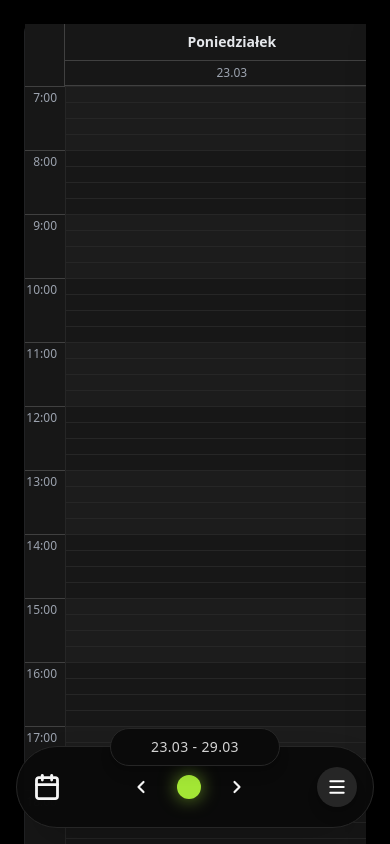
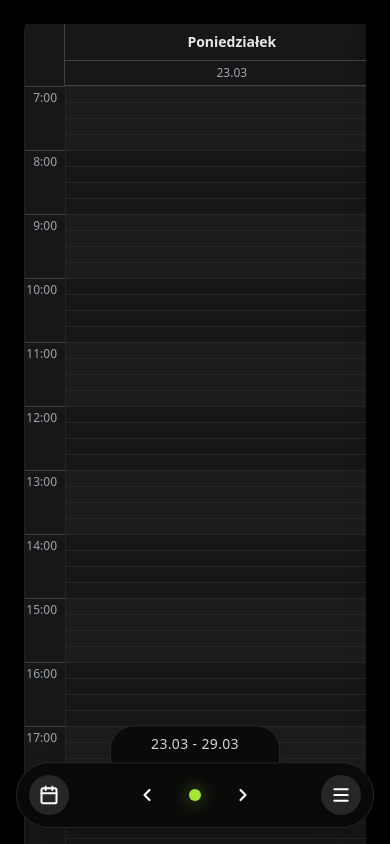
Before and after one commit to CeDwukropek/wieikschedule, a React (Create React App) app: page / in a window 390 px wide. Shown: the top 844 px of the page. Built offline with nearby package versions, Linux system fonts and the light colour scheme.

Commit message:
cleaner design

```diff
--- a/src/Menu/FloatingBottomNavigation.js
+++ b/src/Menu/FloatingBottomNavigation.js
@@ -48,7 +48,7 @@ export function FloatingBottomNavigation({
   return (
     <>
       {open && (
-        <div className="sm:hidden fixed inset-x-4 bottom-28 z-40 rounded-3xl border border-neutral-800 bg-neutral-900/95 backdrop-blur-xl shadow-2xl overflow-hidden">
+        <div className="sm:hidden fixed bottom-28 z-40 rounded-3xl border border-neutral-800 bg-neutral-900/95 backdrop-blur-xl shadow-2xl overflow-hidden">
           <div className="p-3">
             <div className="mb-3 flex rounded-2xl bg-neutral-800 p-1">
               <button
@@ -103,9 +103,9 @@ export function FloatingBottomNavigation({
       )}
 
       <div className="sm:hidden fixed inset-x-4 bottom-4 z-50">
-        <div className="relative rounded-full border border-neutral-800 bg-neutral-950/95 px-4 py-5 shadow-2xl backdrop-blur-xl">
-          <div className="pointer-events-none absolute left-1/2 top-0 -translate-x-1/2 -translate-y-1/2">
-            <div className="min-w-[170px] rounded-full border border-neutral-800 bg-neutral-950 px-5 py-2 text-center text-sm tracking-wide text-neutral-300 shadow-lg">
+        <div className="relative rounded-full border border-neutral-800 bg-neutral-950/95 px-3 py-3 shadow-2xl backdrop-blur-xl">
+          <div className="pointer-events-none absolute left-1/2 top-0 -translate-x-1/2 -translate-y-[99%]">
+            <div className="min-w-[170px] rounded-t-[1.5rem] border border-neutral-800 bg-neutral-950 px-5 py-2 text-center text-sm tracking-wide text-neutral-300 shadow-lg">
               {label}
             </div>
           </div>
@@ -116,12 +116,12 @@ export function FloatingBottomNavigation({
               aria-label={
                 isWeek ? "Przełącz na widok dnia" : "Przełącz na widok tygodnia"
               }
-              className="flex h-7 w-7 items-center justify-center rounded-full text-neutral-100 transition hover:bg-neutral-800 active:scale-95"
+              className="flex h-10 w-10 items-center justify-center rounded-full bg-neutral-800 text-white shadow-lg transition hover:bg-neutral-700 active:scale-95"
             >
               {isWeek ? (
-                <Calendar className="h-8 w-8" strokeWidth={2.4} />
+                <Calendar className="h-5 w-5" strokeWidth={2.4} />
               ) : (
-                <List className="h-8 w-8" strokeWidth={2.4} />
+                <List className="h-5 w-5" strokeWidth={2.4} />
               )}
             </button>
 
@@ -143,7 +143,7 @@ export function FloatingBottomNavigation({
                 className="flex h-10 w-10 items-center justify-center rounded-full transition hover:bg-neutral-800 active:scale-95"
               >
                 <span
-                  className={`h-6 w-6 rounded-full ${
+                  className={`h-3 w-3 rounded-full ${
                     isCurrent
                       ? "bg-lime-400 shadow-[0_0_18px_rgba(163,230,53,0.6)]"
                       : "bg-neutral-500"
```
